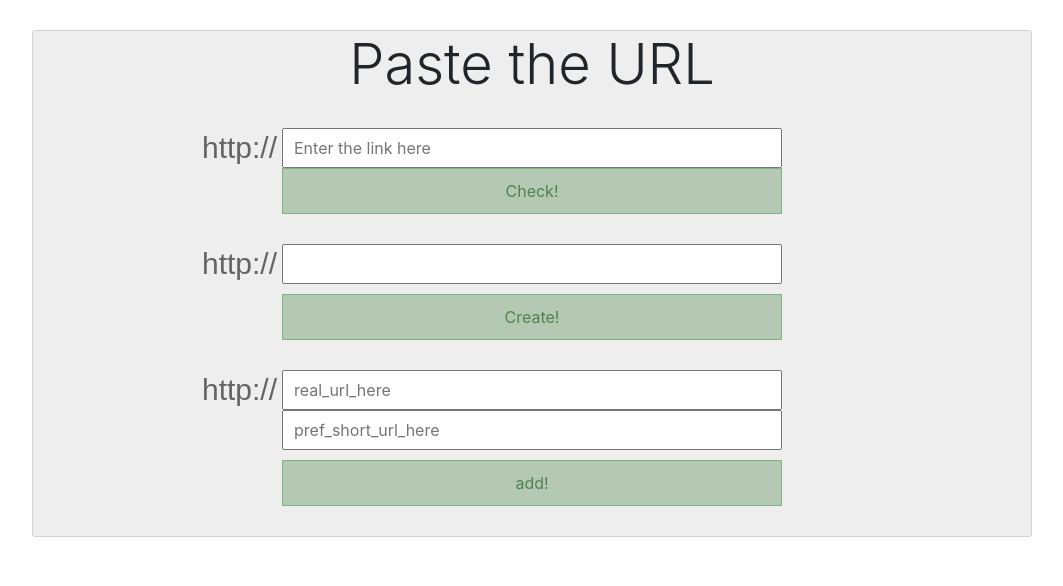
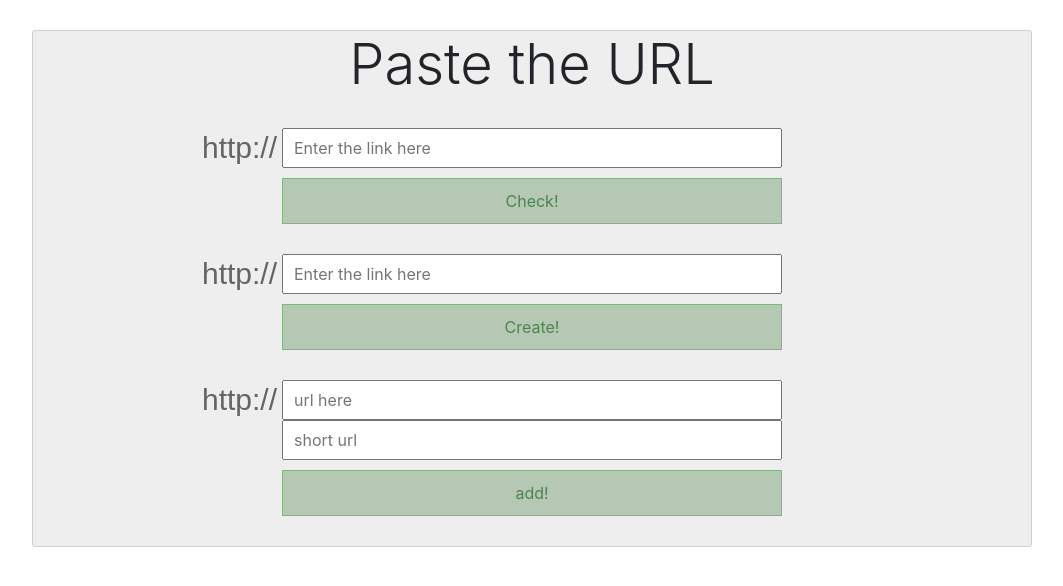
Before and after one commit to Greed2kk/URL-Shortener, a PHP site: page / in a window 1280 px wide. Shown: the top 586 px of the page, without its empty margins (108-1171 px from the left). Run offline with PHP 8.4, Linux system fonts and the light colour scheme; some libraries are stand-ins or nearby versions.

Commit message:
Update index.php

```diff
--- a/index.php
+++ b/index.php
@@ -25,7 +25,9 @@ require_once('src\php\shorter_cr.php');
                     <input type="text" name="url_f" placeholder="Enter the link here">
                 </div>
             </form>
+         <div class="link-form__button">
             <button class="link-form__button__s" name="sendR" onclick="send()">Check!</button>
+         </div>
             <div id="result"> </div>
 
         </div>
@@ -33,7 +35,7 @@ require_once('src\php\shorter_cr.php');
         <div class="link-form">
             <form action="#" method="POST" id="url-form1" >
                 <div class="link-form__input-l">
-            <input type="text" name="link"   <?php            if ((isset($link)) && (isset($link_fake))) {
+            <input type="text" name="link"  placeholder="Enter the link here" <?php            if ((isset($link)) && (isset($link_fake))) {
                 echo 'value="' . $link . '"';
             }
             ?> />
@@ -54,8 +56,8 @@ require_once('src\php\shorter_cr.php');
         <div class="link-form">
             <form action="#" method="post" id="url_form_add">
                 <div class="link-form__input-l">
-                    <input type="text" name="My_url" placeholder="real_url_here">
-                    <input type="text" name="Fake_url" placeholder="pref_short_url_here">
+                    <input type="text" name="My_url" placeholder="url here">
+                    <input type="text" name="Fake_url" placeholder="short url">
                 </div>
             </form>
             <div class="link-form__button">
```
